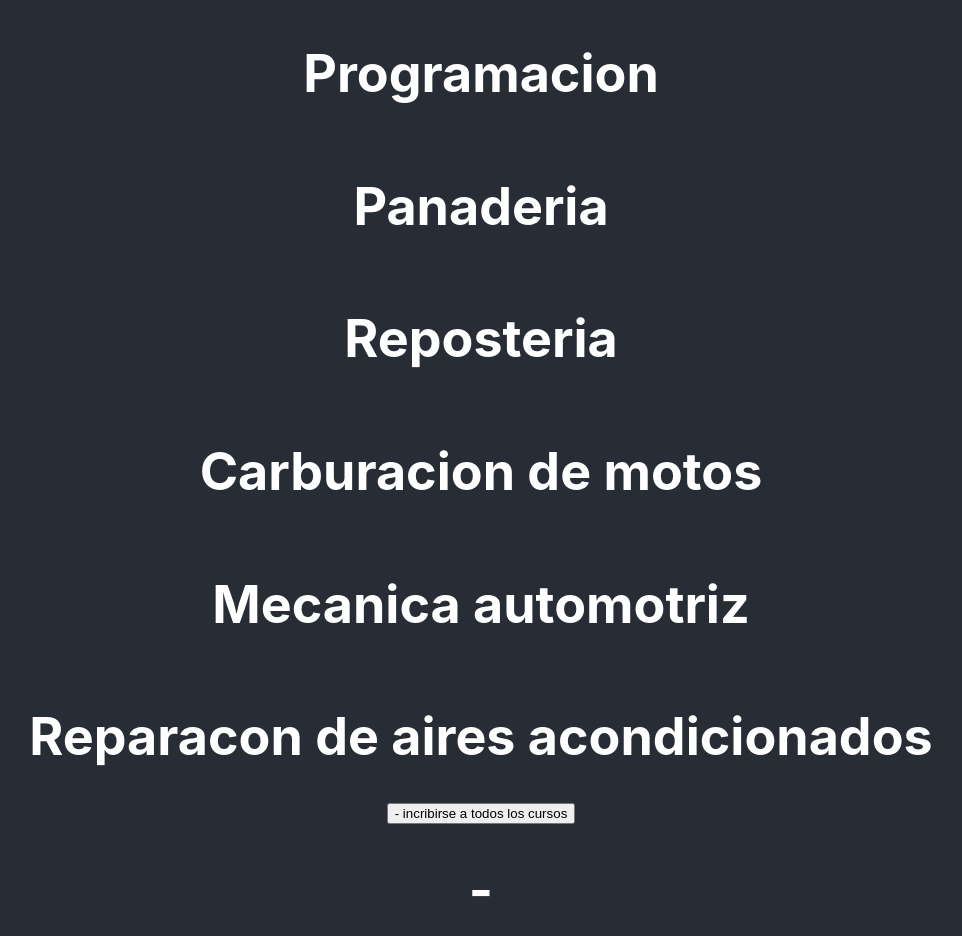
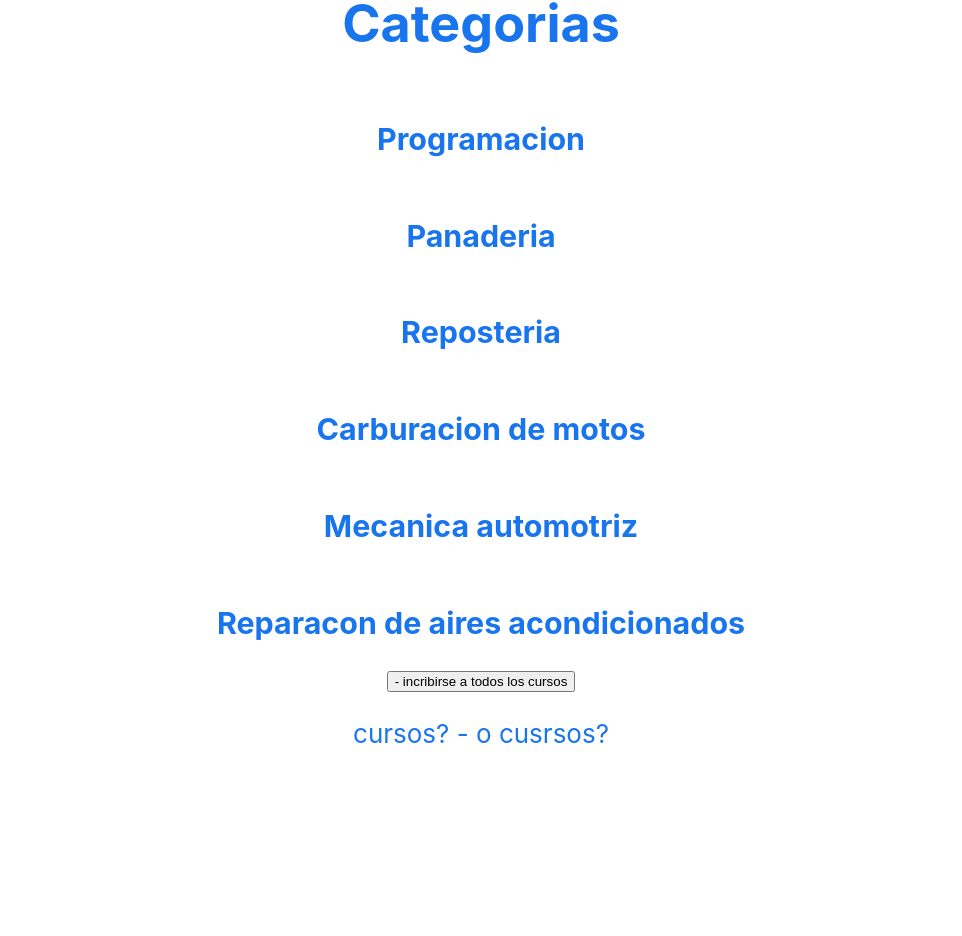
Before and after one commit to FernandezIgnacio/EvaTecnicaNyM, a React (Create React App) app: page / in a window 1280 px wide. Shown: the part 258-1194 px from the top of the page, without its empty margins (159-1121 px from the left). After the commit the page ends 1033 px from the top, so only its background shows below. Built offline with nearby package versions, Linux system fonts and the light colour scheme.

Commit message:
agregamos interffaz de prueba

```diff
--- a/src/App.css
+++ b/src/App.css
@@ -14,14 +14,14 @@
 }
 
 .App-header {
-  background-color: #282c34;
+  background-color: #ffffff;
   min-height: 100vh;
   display: flex;
   flex-direction: column;
   align-items: center;
   justify-content: center;
   font-size: calc(10px + 2vmin);
-  color: white;
+  color: rgb(25, 117, 238);
 }
 
 .App-link {
--- a/src/App.js
+++ b/src/App.js
@@ -1,4 +1,3 @@
-import logo from "./logo.svg";
 import "./App.css";
 /* import { Descripcion } from "./components/descripcion.jsx"; */
 import { Categorias } from "./components/categorias";
@@ -11,7 +10,7 @@ function App() {
     <div className="App">
       <header className="App-header">
         <Titulo name="Capacitaciones en Neuquen"></Titulo>
-
+        <Cursos name="cursos?" descrip="o cusrsos?"></Cursos>
         <Titulo name="Categorias"></Titulo>
         <Categorias title="Programacion"></Categorias>
         <Categorias title="Panaderia"></Categorias>
@@ -20,7 +19,7 @@ function App() {
         <Categorias title="Mecanica automotriz"></Categorias>
         <Categorias title="Reparacon de aires acondicionados"></Categorias>
         <Boton name="incribirse a todos los cursos"></Boton>
-        <Cursos></Cursos>
+        <Cursos name="cursos?" descrip="o cusrsos?"></Cursos>
       </header>
     </div>
   );
--- a/src/components/categorias.jsx
+++ b/src/components/categorias.jsx
@@ -6,5 +6,5 @@ Categorias.propTypes = {
 export function Categorias({ title }) {
   console.log(title);
 
-  return <h1>{title}</h1>;
+  return <h3>{title}</h3>;
 }
--- a/src/components/cursos.jsx
+++ b/src/components/cursos.jsx
@@ -1,8 +1,8 @@
 export function Cursos({ name, descrip }) {
   console.log(name, descrip);
   return (
-    <h1>
+    <p>
       {name} - {descrip}
-    </h1>
+    </p>
   );
 }
--- a/src/components/login.jsx
+++ b/src/components/login.jsx
@@ -10,8 +10,7 @@ export function Login() {
     <select>
       <option>Masculino</option>
       <option>Femenino</option>
-      <option>No binario</option>
-      <option>Otro</option>
+      <option></option>
     </select>
     <label>Edad</label>
     <input></input>
```
